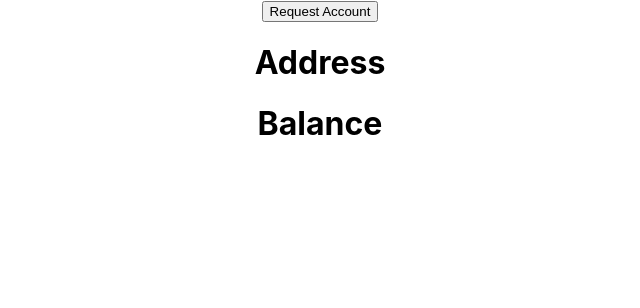
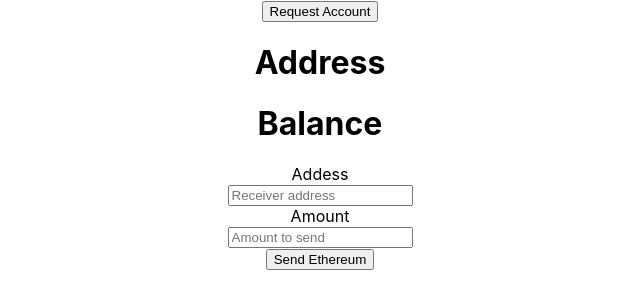
Before and after one commit to Nikos-Salichos/Metamask-Connection-and-Send-Ether, a React (Create React App) app: page / in a window 1280 px wide. Shown: the top 308 px of the page, without its empty margins (320-960 px from the left). Built offline with nearby package versions, Linux system fonts and the light colour scheme.

Commit message:
Implemented sendEthereum

```diff
--- a/src/App.js
+++ b/src/App.js
@@ -1,10 +1,12 @@
 import './App.css';
 import ConnectMetamask from './components/ConnectMetamask';
+import SendEtherButton from './components/SendEtherButton';
 
 function App() {
   return (
     <div className="App">
       <ConnectMetamask></ConnectMetamask>
+      <SendEtherButton></SendEtherButton>
     </div>
   );
 }
--- a/src/components/ConnectMetamask.js
+++ b/src/components/ConnectMetamask.js
@@ -39,8 +39,10 @@ const ConnectMetamask = () => {
                 <h1>Address</h1>
                 <p> {walletAddress}</p>
             </div>
-            <h1>Balance</h1>
-            <p>{balance}</p>
+            <div>
+                <h1>Balance</h1>
+                <p>{balance}</p>
+            </div>
         </div>
     )
 }
--- /dev/null
+++ b/src/components/SendEtherButton.js
@@ -0,0 +1,77 @@
+import React, { useState } from 'react'
+import { ethers } from 'ethers'
+
+
+const SendEtherButton = () => {
+
+    const [address, setAddress] = useState('')
+    const [amount, setAmount] = useState('')
+
+    const handleSubmit = (event) => {
+        event.preventDefault();
+    }
+
+
+    async function sendEthereum() {
+        try {
+            if (!window.ethereum) {
+                throw new Error('No metamask found, please install it')
+            }
+            console.log('Metamask Connected')
+            const provider = new ethers.providers.Web3Provider(window.ethereum);
+            const signer = provider.getSigner();
+            const formattedAddress = ethers.utils.getAddress(address)
+            const tx = await signer.sendTransaction({
+                to: formattedAddress,
+                value: ethers.utils.parseEther(amount)
+            })
+            console.log(tx.to)
+            console.log(tx.value.toString() + 'wei')
+        } catch (error) {
+            console.log(error)
+        }
+    }
+
+
+
+    const validateAmount = (e) => {
+        const regex = /^[+-]?\d+(\.\d+)?$/;
+        if (regex.test(e.target.value)) {
+            setAmount(e.target.value)
+        } else {
+            setAmount('')
+        }
+    }
+
+
+    return (
+        <div>
+            <form onSubmit={handleSubmit}>
+                <label>Addess</label>
+                <br></br>
+                <input
+                    type='text'
+                    value={address}
+                    onChange={(e) => setAddress(e.target.value)}
+                    placeholder="Receiver address"
+                    required>
+                </input>
+                <br></br>
+                <label >Amount</label>
+                <br></br>
+                <input
+                    type='number'
+                    pattern="[0-9]*"
+                    value={amount}
+                    onChange={(e) => validateAmount(e)}//setAmount(e.target.value)}
+                    placeholder="Amount to send"
+                    required>
+                </input>
+                <br></br>
+                <button onClick={sendEthereum}>Send Ethereum</button>
+            </form>
+        </div>
+    )
+}
+
+export default SendEtherButton
```
